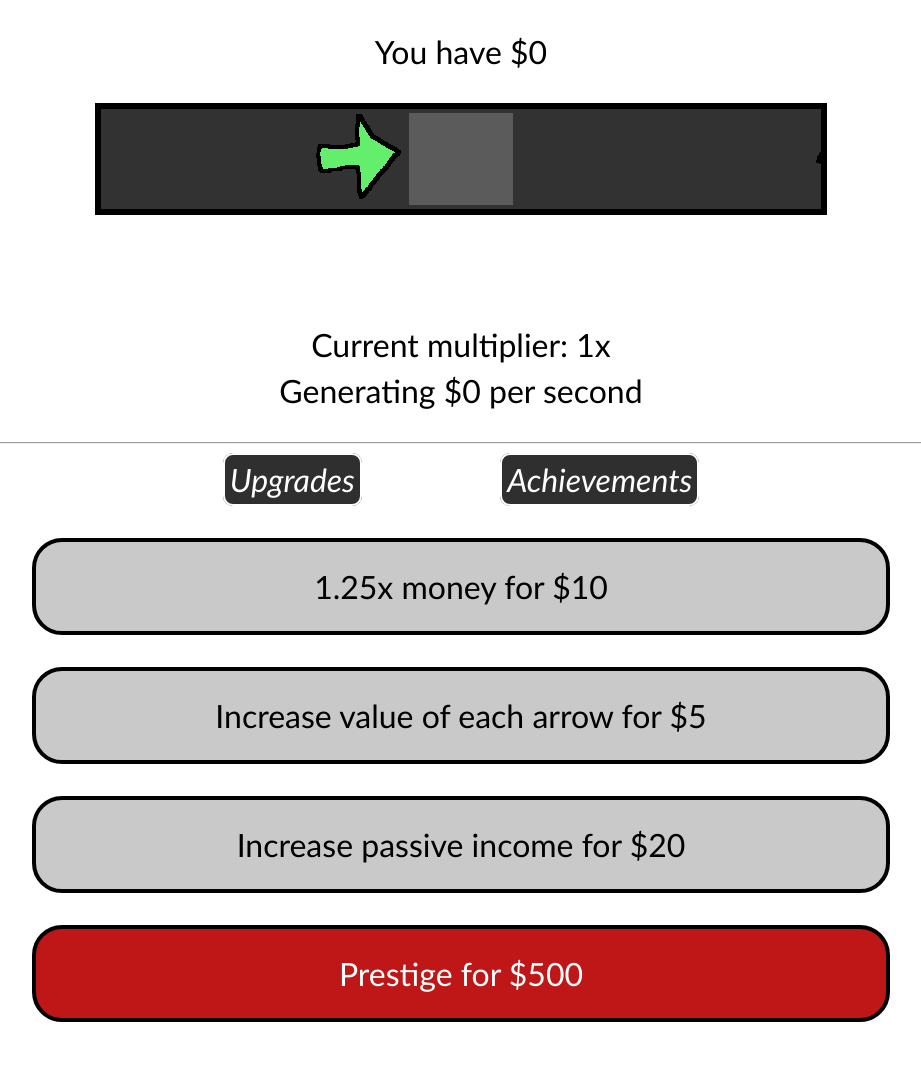
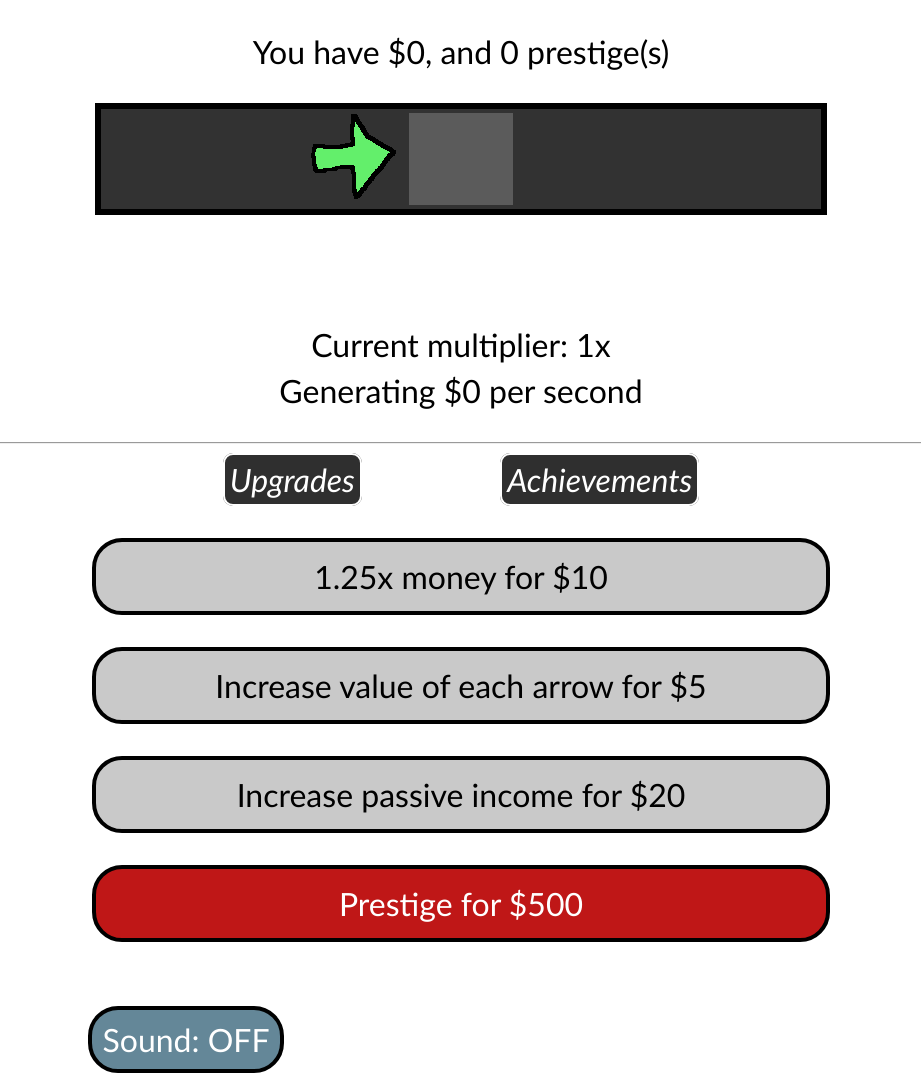
Before and after one commit to marvinwiget/Increment-Revolution, a plain HTML site: page index.html in a window 1280 px wide. Shown: the top 1076 px of the page, without its empty margins (179-1100 px from the left). Drawn offline with Linux system fonts and the light colour scheme.

Commit message:
Lots of bug fixes

```diff
--- a/display.js
+++ b/display.js
@@ -17,8 +17,8 @@ export class Display {
     }
 
     update() {
-        this.displayScore.innerHTML = "You have $" + Math.floor(this.player.score);
-        this.displayCurrentMultiplier.innerHTML = "Current multiplier: " + (Math.floor(this.player.incomeMult * this.player.comboMult *100)) / 100 + "x";
+        this.displayScore.innerHTML = "You have $" + Math.floor(this.player.score) + ", and " + this.player.prestiges + " prestige(s)";
+        this.displayCurrentMultiplier.innerHTML = "Current multiplier: " + (Math.floor(this.player.totalMult *100)) / 100 + "x";
         this.displayMPD.innerHTML = "Generating $" + (Math.floor(this.player.mpd*100)) /100 + " per second";
         this.displayCombo.innerHTML = this.player.combo + "X COMBO!";
         if (this.player.combo < 4) this.displayCombo.style.visibility = "hidden";
--- a/game.js
+++ b/game.js
@@ -126,7 +126,6 @@ export class Game {
                 if (this.player.score >= this.prestigeCost[this.player.prestiges]) {
                     this.player.prestiges++;
                     this.player.prestigeReset();
-                    this.arrowValue = 1;
                     if (!this.soundMuted) this.prestigeSound.play();
                     this.updatePrestigeButton();
                 }
--- a/player.js
+++ b/player.js
@@ -11,11 +11,14 @@ export class Player {
         this.mpd = 0;
         this.passiveIncomeValue = 0;
         this.prestiges = 0;
+        this.totalMult = 1;
     }
 
     add(value) {
-        this.score += value * this.incomeMult * (this.prestiges+1) * this.comboMult;
-        this.totalIncome += value * this.incomeMult * this.comboMult;
+        this.totalMult = this.incomeMult * (this.prestiges+1) * this.comboMult;
+        this.score += value * this.totalMult;
+        this.totalIncome += value * this.totalMult;
+
     }
 
     prestigeReset() {
@@ -28,5 +31,13 @@ export class Player {
         this.upgrades = [];
         this.mpd = 0;
         this.passiveIncomeValue = 0;
+
+        this.game.arrowValue = 1;
+        this.game.upgrade1Price = 10;
+        this.game.upgrade2Price = 5;
+        this.game.upgrade3Price = 20;
+        this.game.updateUpgrade1Button();
+        this.game.updateUpgrade2Button();
+        this.game.updateUpgrade3Button();
     }
 }
--- a/setup.js
+++ b/setup.js
@@ -2,7 +2,10 @@ import { Game } from "./game.js";
 
 
 window.onload = function() {
-
+    let lastTime = 0;
+    let current = 0;
+    const fps = 90;
+    const msPerFrame = 1000 / fps;
     const game = new Game(1920, 1080);
 
     document.addEventListener("keydown", (e) => {
@@ -23,10 +26,14 @@ window.onload = function() {
     setInterval(() => game.moneyPerSecond(), 1000)
     setInterval(() => game.passiveIncome(), 1000);
 
-    function render() {
+    function render(current) {
+        requestAnimationFrame(render)
+        let deltaTime = current - lastTime;
+        game.draw();
+        if (deltaTime < msPerFrame) return;
+        lastTime = current;
         game.update();
-        game.draw();
-        requestAnimationFrame(render)
+
     }
     render();
 
--- a/styles.css
+++ b/styles.css
@@ -30,8 +30,8 @@ canvas {
     border: 4px solid;
     border-radius: 30px;
     display:inline-block;
-    padding:25px;
-    min-width: 800px;
+    padding:15px;
+    min-width: 700px;
     -webkit-user-select: none; /* Safari */
     -ms-user-select: none; /* IE 10 and IE 11 */
     user-select: none; /* Standard syntax */
@@ -48,8 +48,8 @@ canvas {
     border: 4px solid black;
     border-radius: 30px;
     display:inline-block;
-    padding:25px;
-    min-width: 800px;
+    padding:15px;
+    min-width: 700px;
     -webkit-user-select: none; /* Safari */
     -ms-user-select: none; /* IE 10 and IE 11 */
     user-select: none; /* Standard syntax */
@@ -65,7 +65,7 @@ canvas {
     border: 4px solid black;
     border-radius: 30px;
     display:inline-block;
-    margin-right: 650px;
+    margin-right: 550px;
     padding:10px;
     min-width: 10px;
     -webkit-user-select: none; /* Safari */
@@ -87,8 +87,8 @@ canvas {
     border: 4px solid;
     border-radius: 30px;
     display: inline-block;
-    padding:25px;
-    min-width: 800px;
+    padding:15px;
+    min-width: 700px;
 }
 
 
```
